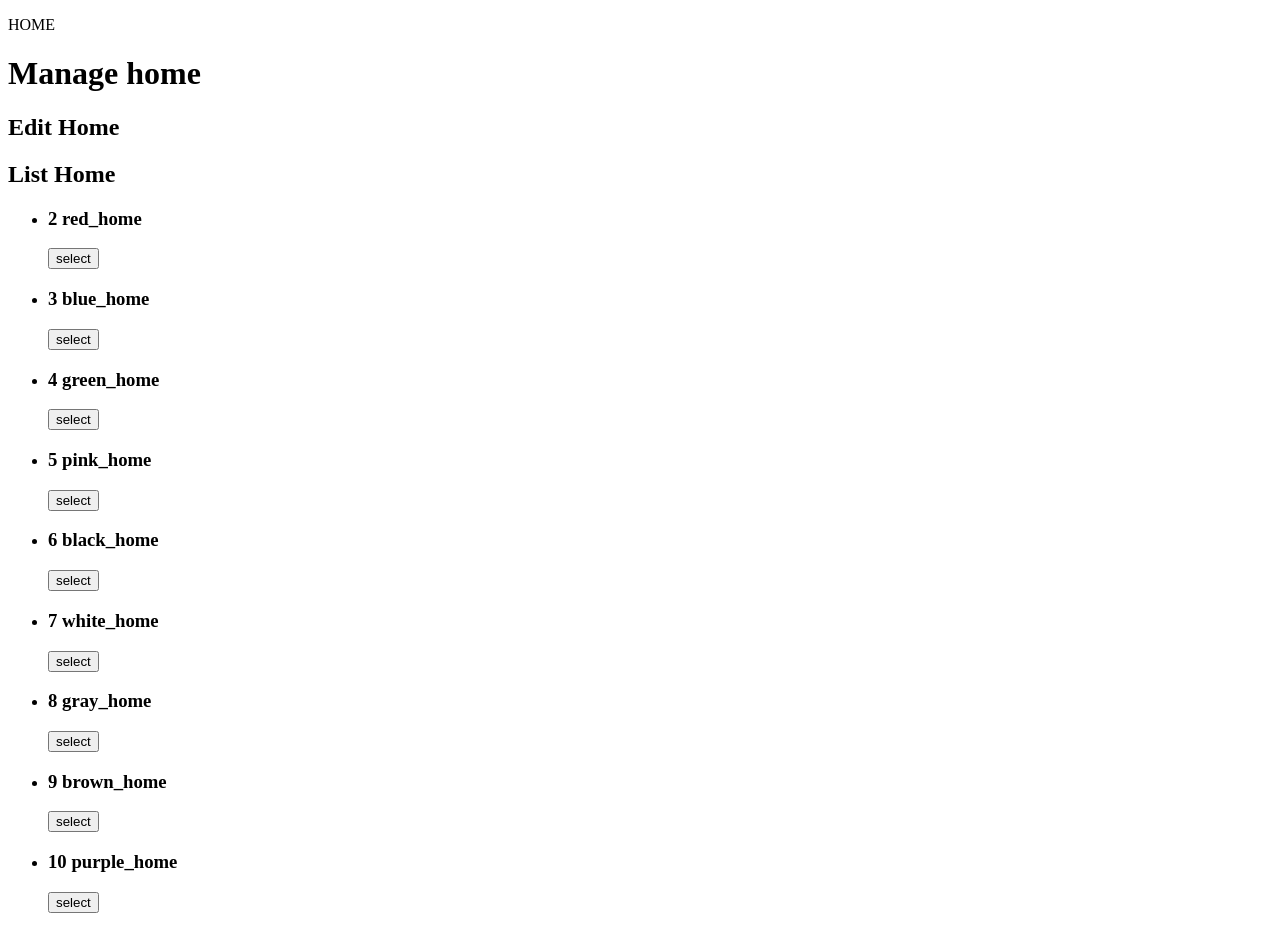
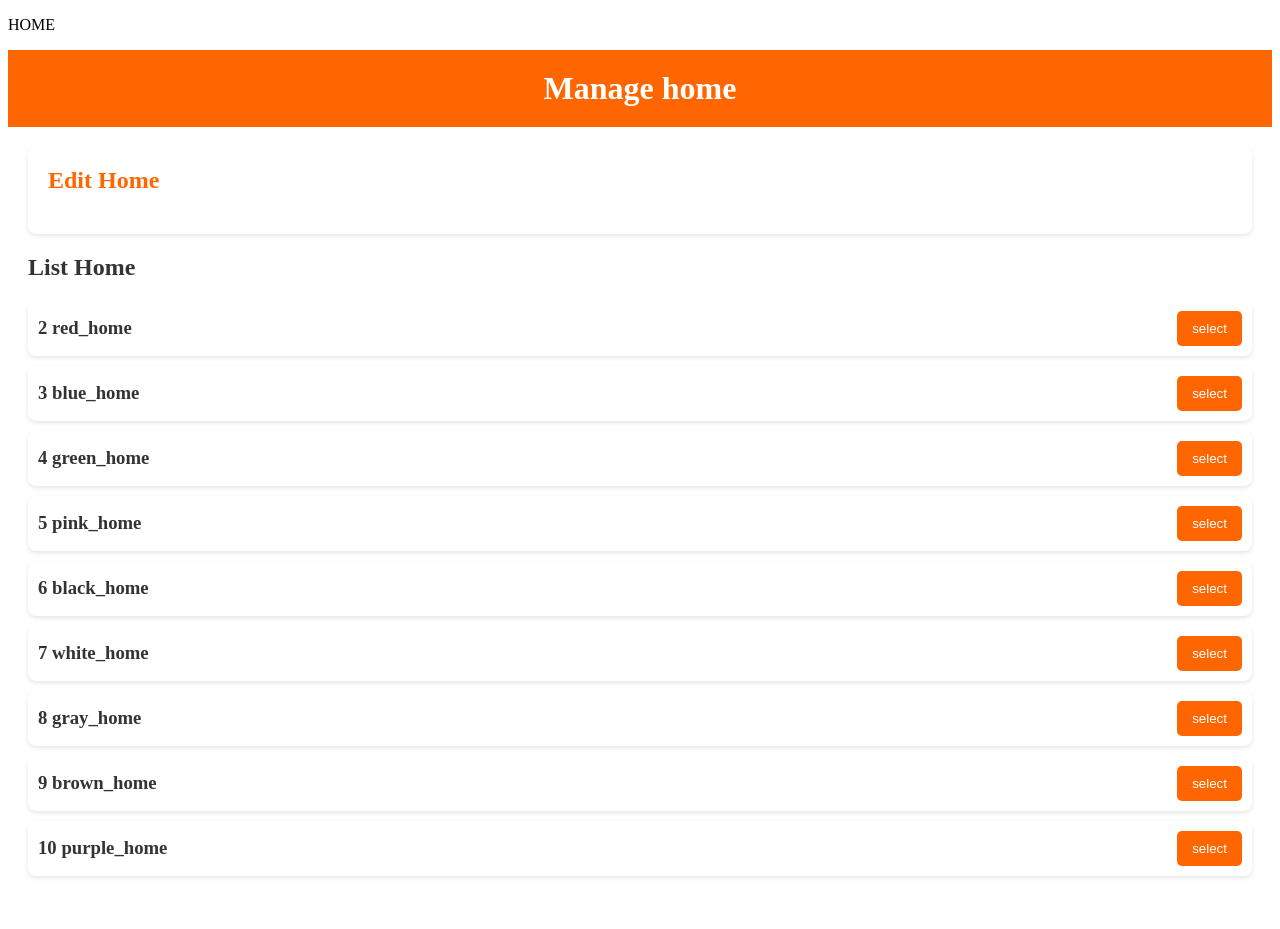
Before and after one commit to ppppppppply/EX, an Angular app: page / in a window 1280 px wide. After the commit the page ends 896 px from the top, so only its background shows below. Built offline with nearby package versions, Linux system fonts and the light colour scheme.

Commit message:
Update home.component.css

```diff
--- a/src/app/home/home.component.css
+++ b/src/app/home/home.component.css
@@ -0,0 +1,77 @@
+/* General Styles */
+body {
+    font-family: Arial, sans-serif;
+    margin: 0;
+    padding: 0;
+    background-color: #f4f4f4;
+}
+
+/* Title Styling */
+h1 {
+    text-align: center;
+    color: #333;
+    padding: 20px;
+    background-color: #ff6600;
+    color: white;
+    margin: 0;
+}
+
+/* Edit Home Section */
+div {
+    background-color: #ffffff;
+    padding: 20px;
+    margin: 20px;
+    border-radius: 8px;
+    box-shadow: 0 2px 4px rgba(0, 0, 0, 0.1);
+}
+
+div h2 {
+    margin-top: 0;
+    color: #ff6600;
+}
+
+/* Home List Styling */
+h2 {
+    color: #333;
+}
+
+ul {
+    list-style-type: none;
+    padding: 0;
+    margin: 20px;
+}
+
+li {
+    background-color: #ffffff;
+    margin-bottom: 10px;
+    padding: 10px;
+    border-radius: 8px;
+    box-shadow: 0 2px 4px rgba(0, 0, 0, 0.1);
+    display: flex;
+    justify-content: space-between;
+    align-items: center;
+}
+
+li h3 {
+    margin: 0;
+    color: #333;
+}
+
+/* Button Styling */
+button {
+    background-color: #ff6600;
+    color: white;
+    border: none;
+    padding: 10px 15px;
+    border-radius: 5px;
+    cursor: pointer;
+    transition: background-color 0.3s ease;
+}
+
+button:hover {
+    background-color: #e55b00;
+}
+
+.listhome {
+    margin-left: 20px;
+}
```
